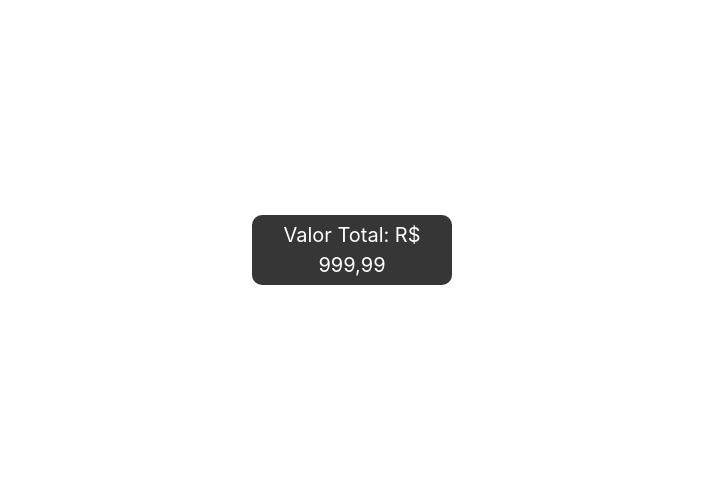
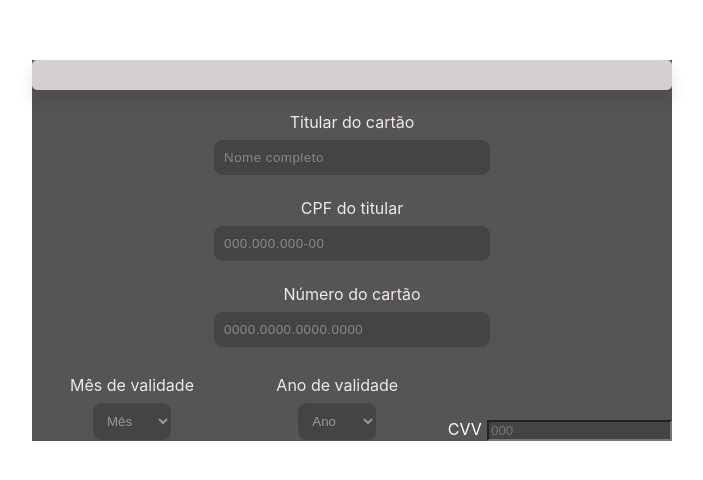
Before and after one commit to Arawns1/Trabalho-React-API, a React (Vite) app in the folder ecommerce/: page / in a window 1280 px wide. Shown: the part 150-630 px from the top of the page, without its empty margins (288-991 px from the left). Built offline with nearby package versions, Linux system fonts and the light colour scheme.

Commit message:
implementei tela de pagamento

```diff
--- a/ecommerce/src/App.jsx
+++ b/ecommerce/src/App.jsx
@@ -1,13 +1,14 @@
 import './App.css'
+import { Pagamento } from './pages/paginapagamento/Pagamento'
 
-import { CardValortotal } from './common/components/cardvalortotal/cardvalortotal'
+
 
 
 function App() {
   return (
     <>
 
-      <CardValortotal></CardValortotal>
+      <Pagamento></Pagamento>
 
     </>
   )
--- /dev/null
+++ b/ecommerce/src/pages/paginapagamento/Pagamento.jsx
@@ -0,0 +1,64 @@
+import "./style.css"
+
+export function Pagamento (){
+
+    return(
+        <div class="containerPagamento">
+                    <form action=""/>
+                        <div class="inputBox">
+                            <label>Titular do cartão</label>
+                            <input type="text" class="cardOwner" placeholder="Nome completo"/>
+                        </div>
+                        <div class="inputBox">
+                            <label>CPF do titular</label>
+                            <input type="text" maxlenght="16" class="cpfNumber" placeholder="000.000.000-00"/>
+                        </div>
+                        <div class="inputBox">
+                            <label>Número do cartão</label>
+                            <input type="text" maxlenght="16" id="cardNumber" placeholder="0000.0000.0000.0000"/>
+                        </div>
+                        <div class="flexbox ">
+                            <div class="inputBox mes">
+                                <label>Mês de validade</label>
+                                <select name="" id="mes">
+                                    <option value="mês" select disable>Mês</option>
+                                    <option value="01">01</option>
+                                    <option value="02">02</option>
+                                    <option value="03">03</option>
+                                    <option value="04">04</option>
+                                    <option value="05">05</option>
+                                    <option value="06">06</option>
+                                    <option value="07">07</option>
+                                    <option value="08">08</option>
+                                    <option value="09">09</option>
+                                    <option value="10">10</option>
+                                    <option value="11">11</option>
+                                    <option value="12">12</option>
+                                </select>
+                            </div>
+                            <div class="inputBox ano">
+                                <label>Ano de validade</label>
+                                <select name="" id="ano">
+                                    <option value="Ano" select disable>Ano</option>
+                                    <option value="2023">2023</option>
+                                    <option value="2024">2024</option>
+                                    <option value="2025">2025</option>
+                                    <option value="2026">2026</option>
+                                    <option value="2027">2027</option>
+                                    <option value="2028">2028</option>
+                                    <option value="2029">2029</option>
+                                    <option value="2030">2030</option>
+                                    <option value="2031">2031</option>
+                                    <option value="2032">2032</option>
+                                    <option value="2033">2033</option>
+                                    <option value="2034">2034</option>
+                                </select>
+                            </div>
+                            <div class="inputBox cvv-input"/>
+                                <label id="cvv">CVV</label>
+                                    <input type="text" maxlength="4" id="cvv-input" placeholder="000"/>
+                            </div>
+                        </div>
+
+    )
+}
--- /dev/null
+++ b/ecommerce/src/pages/paginapagamento/style.css
@@ -0,0 +1,87 @@
+.containerPagamento {
+    background-color: #555;
+    min-width: 300px;
+    width: 50vw;
+
+}
+
+form {
+    background: #d5d0d0;
+    border-radius: 5px;
+    box-shadow: 0 10px 15px rgba(0, 0, 0, .1);
+    padding: 15px;
+}
+
+.inputBox {
+    margin-top: 20px;
+
+}
+
+.inputBox label {
+    display: block;
+    color: #f1e9e9;
+    margin: 5px 0px;
+}
+
+.inputBox input,
+.inputBox select {
+    width: 40%;
+    padding: 10px;
+    border-radius: 10px;
+    border: 1px solid #555;
+    outline: none;
+    background: #444444;
+    color: #fff;
+}
+
+.inputBox select {
+    cursor: pointer;
+    color: #999;
+}
+
+.inputBox input:focus,
+.inputBox select:focus {
+    border: 1px solid #555;
+    color: #fff;
+}
+
+.inputBox input::placeholder {
+    text-transform: none;
+    letter-spacing: 0.5px;
+    color: #8a8787;
+    text-align: left;
+}
+
+.flexbox {
+    display: flex;
+    justify-content: space-between;
+    align-items: flex-end;
+    flex-wrap: wrap;
+}
+.mes,.ano{
+    width: 200px;
+}
+#cvv{
+    color : #fff;
+
+}
+#cvv-input {
+    background-color:#444444;
+}
+
+
+/**** MEDIA QUERIES ****/
+@media (min-width: 320px) {
+
+    #container {
+        gap: 30px;
+        flex-direction: column;
+        align-items: center;
+        width: 40vw;
+    }
+
+    .containerPagamento {
+        min-width: 300px;
+    }
+
+}
```
